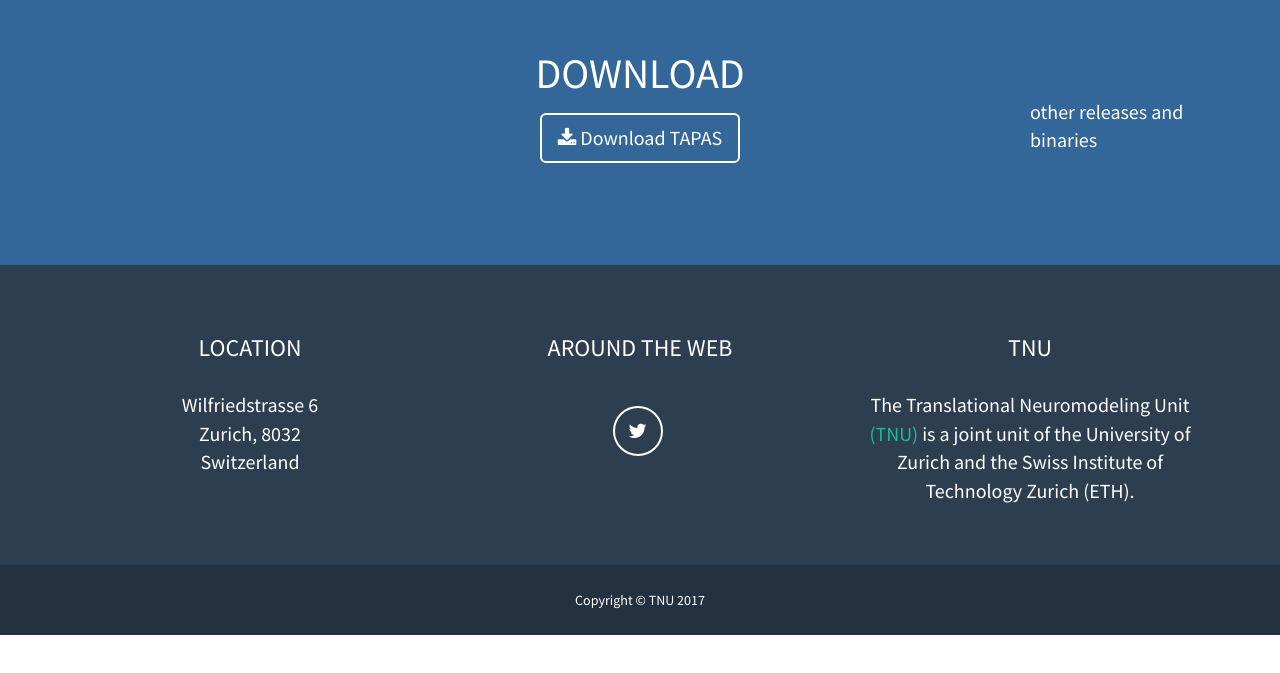
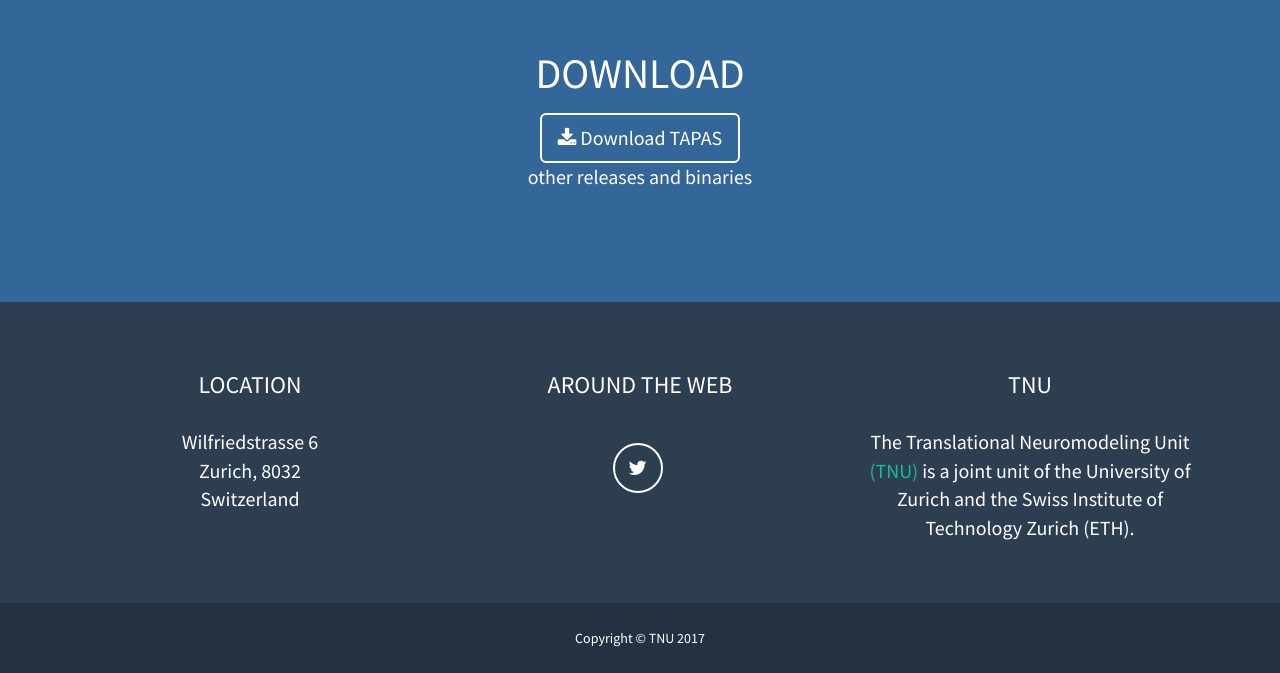
Before and after one commit to translationalneuromodeling/tapas, a website: page index.html in a window 1280 px wide. Shown: the part 1178-1851 px from the top of the page. Before the commit the page ends 1813 px from the top, so only its background shows below. Drawn offline with nearby package versions, Linux system fonts and the light colour scheme.

Commit message:
Small change.

```diff
--- a/index.html
+++ b/index.html
@@ -119,9 +119,13 @@
                         <i class="fa fa-download"></i> Download TAPAS
                     </a>
                 </div>
-                <p>
-                    other releases and binaries
-                </p>
+            </div>
+            <div class="row"> <!-- Other releases -->
+                <div class="col-lg-8 col-lg-offset-2 text-center">
+                    <p>
+                        other releases and binaries
+                    </p>
+                </div>
             </div>
         </div>
     </section>
```
